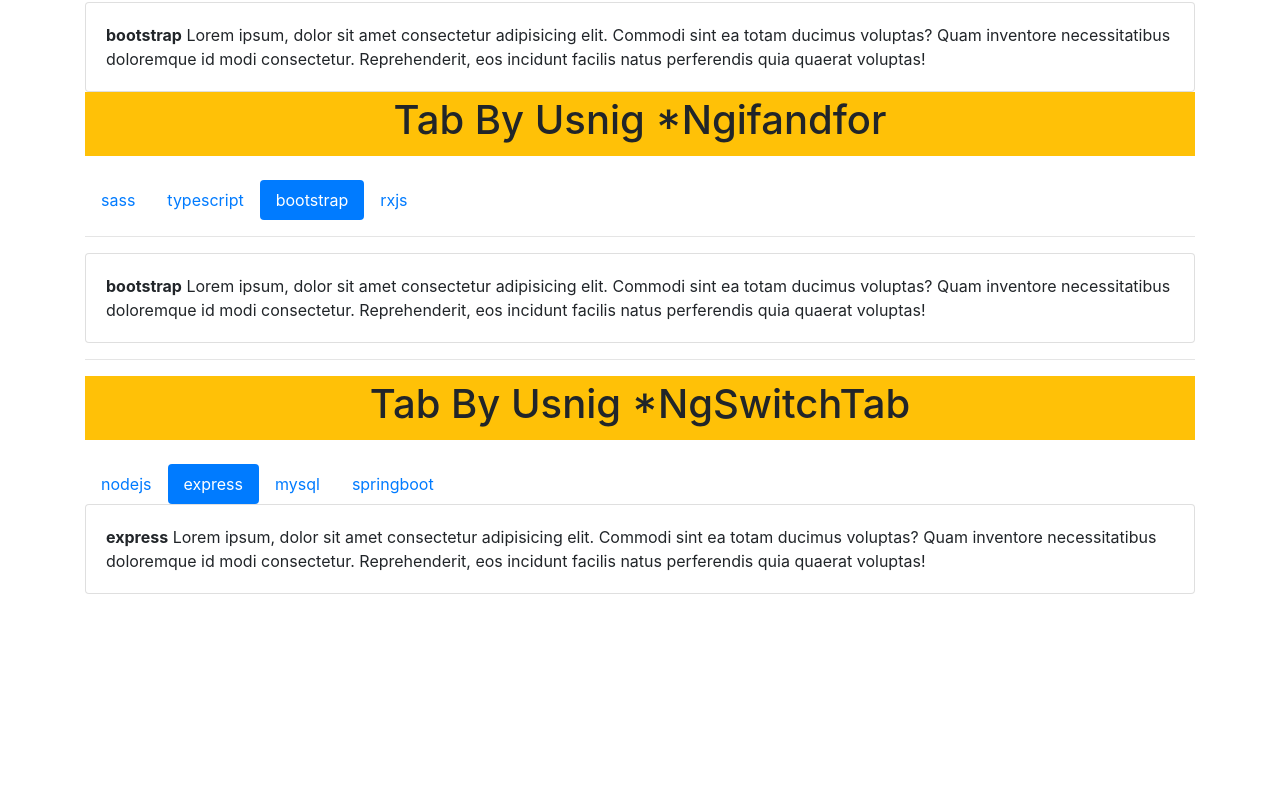
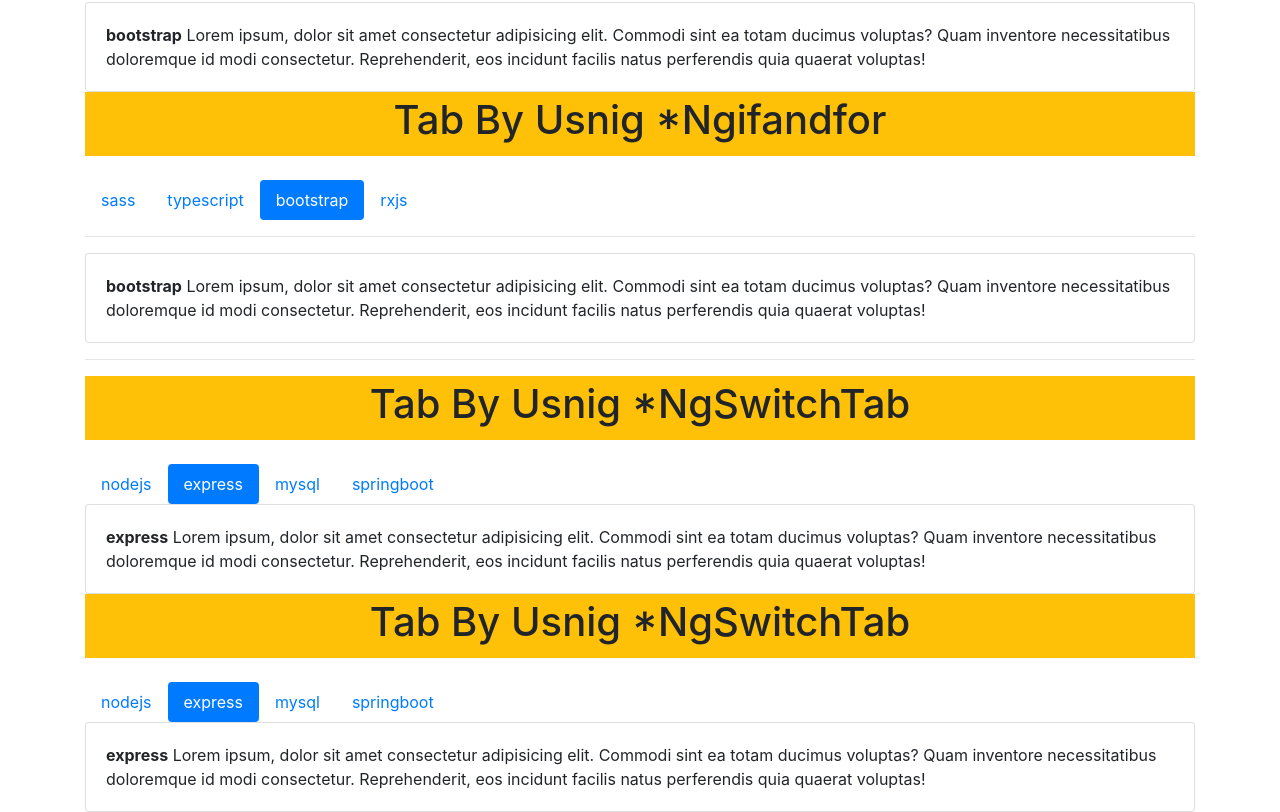
Before and after one commit to akashbalajikale/TabsSwitch, an Angular app: page / in a window 1280 px wide. Shown: the part 410-1222 px from the top of the page. Before the commit the page ends 1004 px from the top, so only its background shows below. Built offline with nearby package versions, Linux system fonts and the light colour scheme.

Commit message:
initial comment

```diff
--- a/src/app/shared/components/ngswitchtab/ngswitchtab.component.html
+++ b/src/app/shared/components/ngswitchtab/ngswitchtab.component.html
@@ -37,3 +37,45 @@
         </div>
     </div>
  </div>
+
+
+
+ <header class="bg-warning text-center p-1 text-capitalize mb-4"><strong><h1>Tab by usnig *ngSwitchTab</h1></strong></header>
+
+<ul class="nav nav-pills">
+    <li
+    *ngFor="let array of skillsbox"
+    (click)="onClick(array)"
+    class="nav-items">
+
+    <a
+    [ngClass]="{
+        active : defaultskill.toLowerCase().includes(array.skillname)
+    }"
+    href="javascript:;" class="nav-link">
+        {{array.skillname}}
+    </a></li>
+ </ul>
+
+ <div class="tab-body" [ngSwitch]="defaultskill">
+    <div class="card" *ngSwitchCase="'nodejs'">
+        <div class="card-body">
+            <strong>nodejs</strong> Lorem ipsum, dolor sit amet consectetur adipisicing elit. Commodi sint ea totam ducimus voluptas? Quam inventore necessitatibus doloremque id modi consectetur. Reprehenderit, eos incidunt facilis natus perferendis quia quaerat voluptas!
+        </div>
+    </div>
+    <div class="card" *ngSwitchCase="'express'">
+        <div class="card-body">
+            <strong>express</strong> Lorem ipsum, dolor sit amet consectetur adipisicing elit. Commodi sint ea totam ducimus voluptas? Quam inventore necessitatibus doloremque id modi consectetur. Reprehenderit, eos incidunt facilis natus perferendis quia quaerat voluptas!
+        </div>
+    </div>
+    <div class="card" *ngSwitchCase="'mysql'">
+        <div class="card-body">
+            <strong>mysql</strong> Lorem ipsum, dolor sit amet consectetur adipisicing elit. Commodi sint ea totam ducimus voluptas? Quam inventore necessitatibus doloremque id modi consectetur. Reprehenderit, eos incidunt facilis natus perferendis quia quaerat voluptas!
+        </div>
+    </div>
+    <div class="card" *ngSwitchCase="'springboot'">
+        <div class="card-body">
+            <strong>springboot</strong> Lorem ipsum, dolor sit amet consectetur adipisicing elit. Commodi sint ea totam ducimus voluptas? Quam inventore necessitatibus doloremque id modi consectetur. Reprehenderit, eos incidunt facilis natus perferendis quia quaerat voluptas!
+        </div>
+    </div>
+ </div>
```
